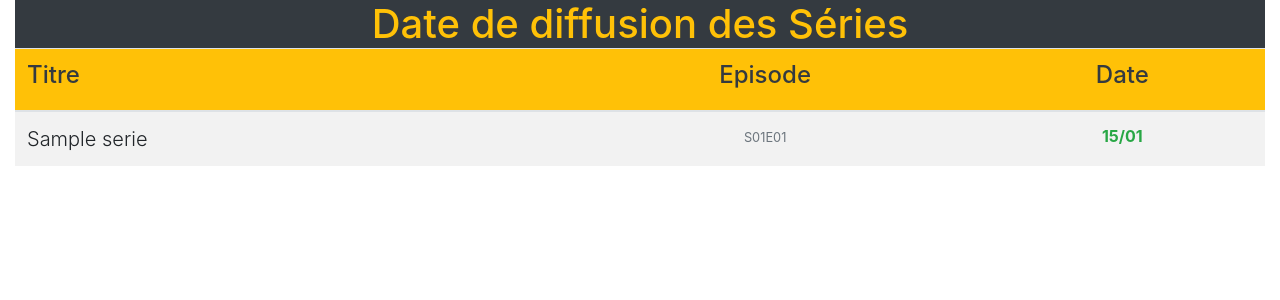
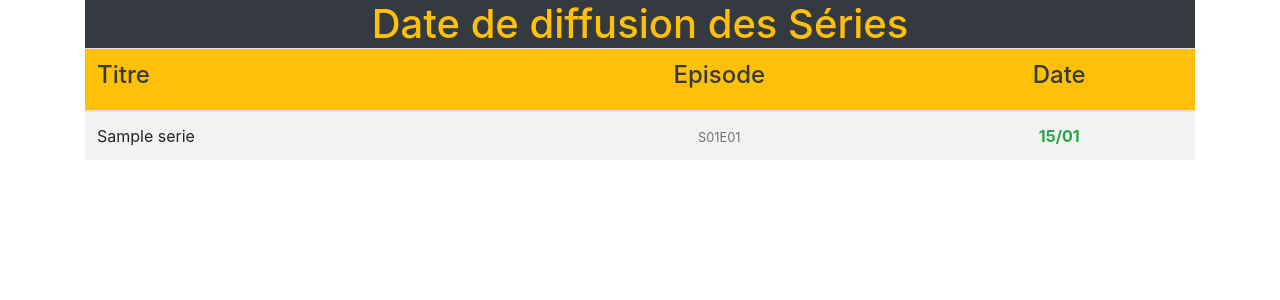
Before and after one commit to Papounet94/djangoseries, a Django app: page / in a window 1280 px wide. Shown: the top 300 px of the page. Run offline with Django 3.2, Linux system fonts and the light colour scheme; tables that the repository leaves empty hold one stand-in row (values such as "Sample post"); some libraries are stand-ins or nearby versions.

Commit message:
Change title aspect Remove -fluid

```diff
--- a/appseries/templates/appseries/liste_series.html
+++ b/appseries/templates/appseries/liste_series.html
@@ -5,7 +5,7 @@
 {% block title %}Liste des séries{% endblock %}
 
 {% block body %}
-<div class="container-fluid">
+<div class="container">
     <h1 class="text-center bg-dark text-warning mb-0">{{ titre }}</h1>
     <table class="table table-striped table-hover">
         <thead class="bg-warning text-dark">
@@ -26,9 +26,11 @@
                             font-italic text-muted
                        {% endif %}">
                 <td class="
+                {% comment %}
                     {% if serie.status != 'terminated' %}
                             lead
-                       {% endif %}">
+                       {% endif %}
+                 {% endcomment %}">
                     {{ serie.title }}
                 </td>
                  <td class="text-muted text-center">
```
